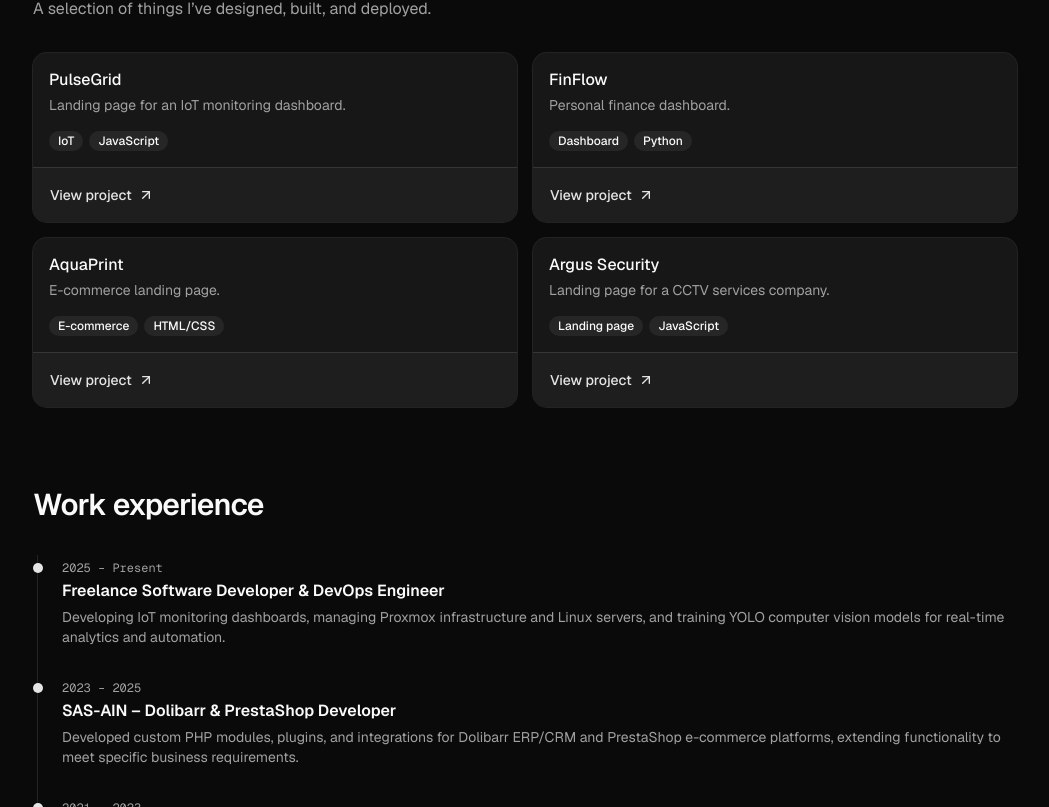
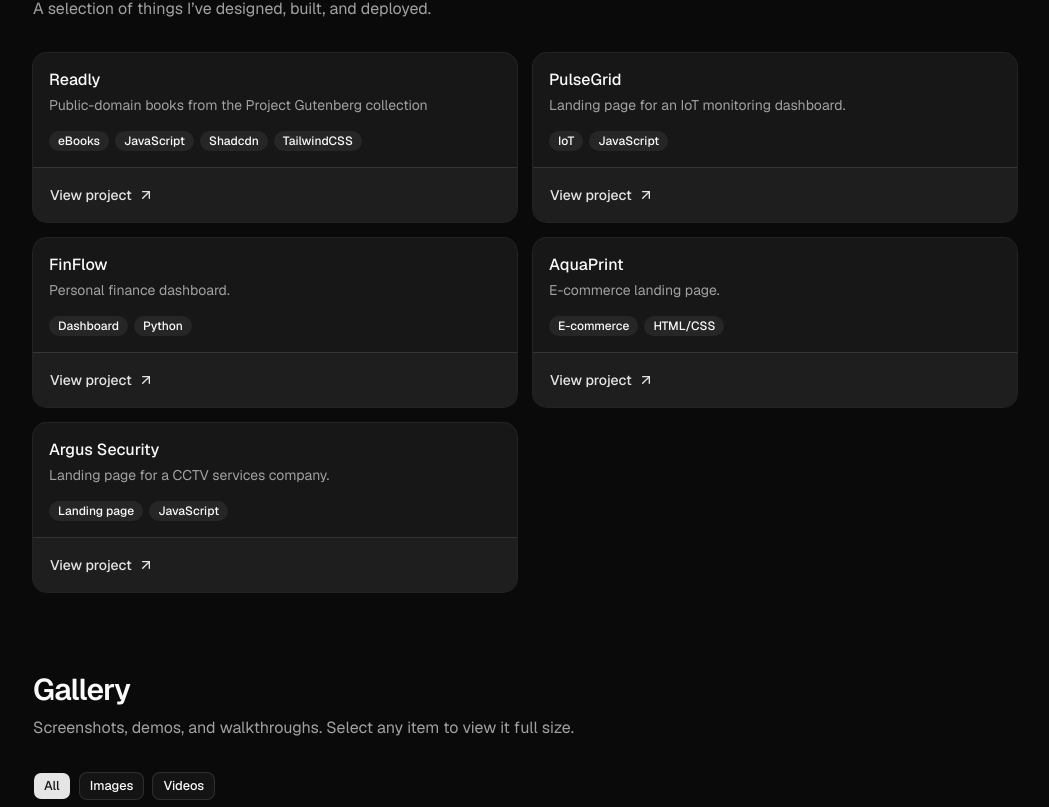
Before and after one commit to adrianglenn21/adrian-portfolio, a Next.js app: page / in a window 1280 px wide. Shown: the part 773-1580 px from the top of the page, without its empty margins (115-1164 px from the left). Built offline with nearby package versions, Linux system fonts and the light colour scheme.

Commit message:
feat: add gallery section with media display and project details

```diff
--- a/src/app/page.tsx
+++ b/src/app/page.tsx
@@ -66,6 +66,13 @@ const profile = {
 }
 
 const projects = [
+  {
+    title: "Readly",
+    description:
+      "Public-domain books from the Project Gutenberg collection",
+    tags: ["eBooks", "JavaScript", "Shadcdn", "TailwindCSS"],
+    href: "https://readly-blue.vercel.app/",
+  },
   {
     title: "PulseGrid",
     description:
@@ -356,6 +363,15 @@ export default function Portfolio() {
           </div>
         </section>
 
+        {/* Gallery */}
+        <section id="gallery" className="scroll-mt-20 pt-20">
+          <h2 className="text-3xl font-semibold tracking-tight">Gallery</h2>
+          <p className="mb-8 mt-2 max-w-xl text-muted-foreground">
+            Screenshots, demos, and walkthroughs. Select any item to view it full size.
+          </p>
+          <MediaGallery items={gallery} />
+        </section>
+
         {/* Experience */}
         <section id="education" className="scroll-mt-20 pt-20">
           <h2 className="mb-8 text-3xl font-semibold tracking-tight">Work experience</h2>
```
